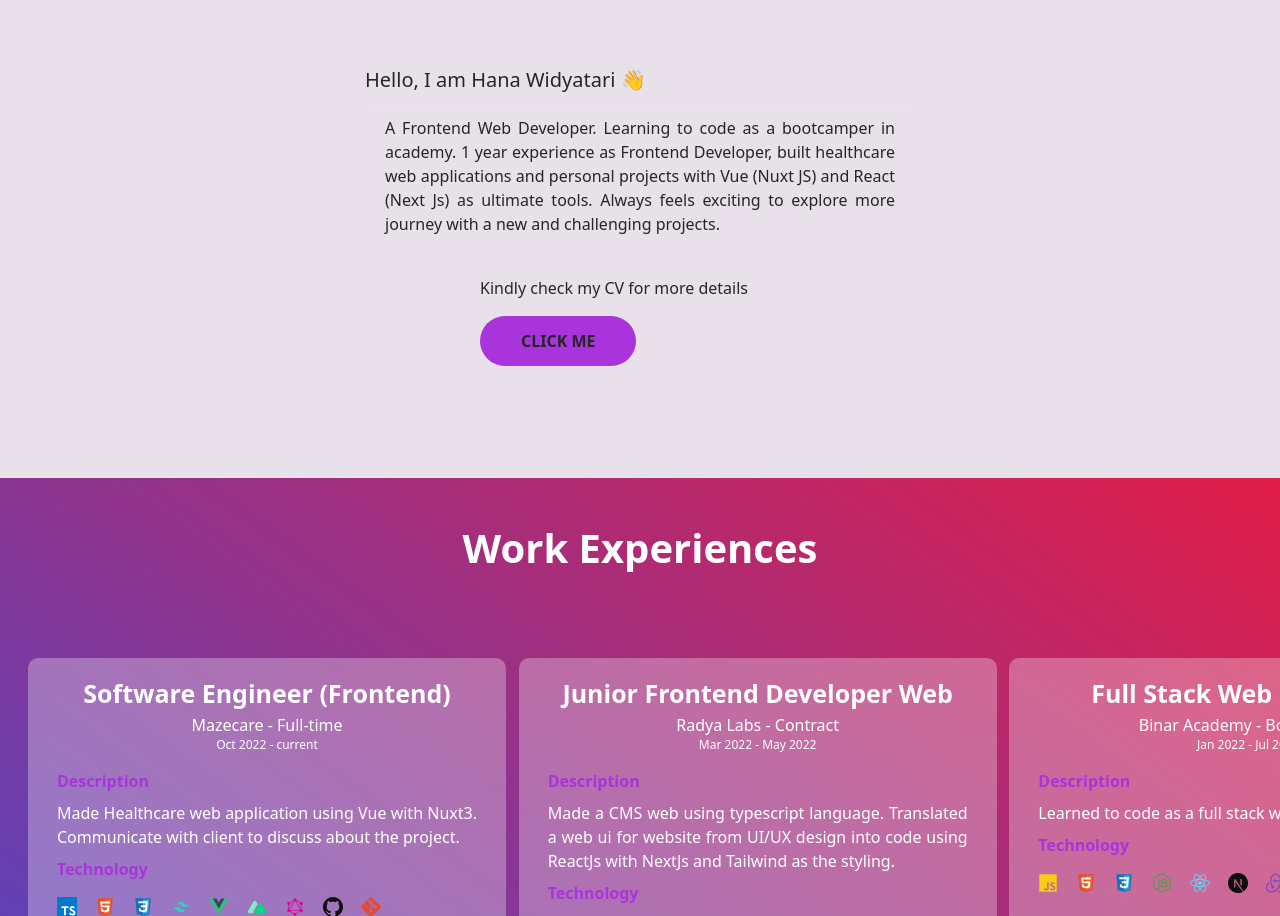
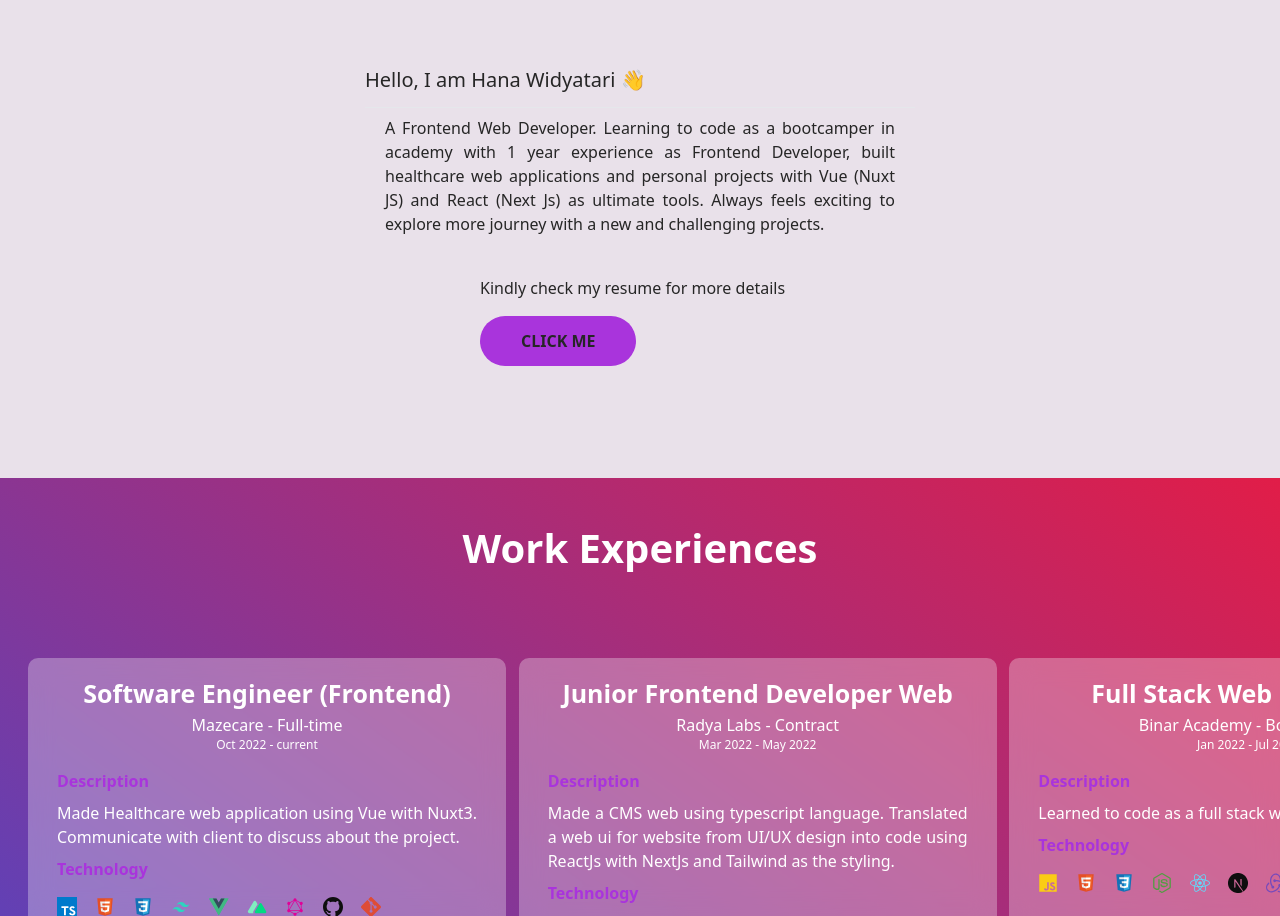
Before and after one commit to hanaw23/hanawidyatari, a Next.js app: page / in a window 1280 px wide. Shown: the part 927-1843 px from the top of the page. Built offline with nearby package versions, Linux system fonts and the light colour scheme.

Commit message:
update resume

```diff
--- a/pages/aboutMe/index.jsx
+++ b/pages/aboutMe/index.jsx
@@ -11,13 +11,13 @@ export default function AboutMe() {
         <hr />
 
         <p className="mt-2 px-5">
-          A Frontend Web Developer. Learning to code as a bootcamper in academy. 1 year experience as Frontend Developer, built healthcare web applications and personal projects with Vue (Nuxt JS) and React (Next Js) as ultimate tools.
+          A Frontend Web Developer. Learning to code as a bootcamper in academy with 1 year experience as Frontend Developer, built healthcare web applications and personal projects with Vue (Nuxt JS) and React (Next Js) as ultimate tools.
           Always feels exciting to explore more journey with a new and challenging projects.
         </p>
       </div>
 
       <div className="ml-[480px] mt-10">
-        <p className="mb-4">Kindly check my CV for more details</p>
+        <p className="mb-4">Kindly check my resume for more details</p>
         <LinkButton
           children="CLICK ME"
           className="border border-transparent bg-[#a934dc] rounded-[50px] hover:bg-transparent hover:border-[#a934dc] hover:text-[#a934dc] px-10 py-3 font-semibold"
```
Also changed, not shown: 1 other file (tests, documents, lock files or other folders).
